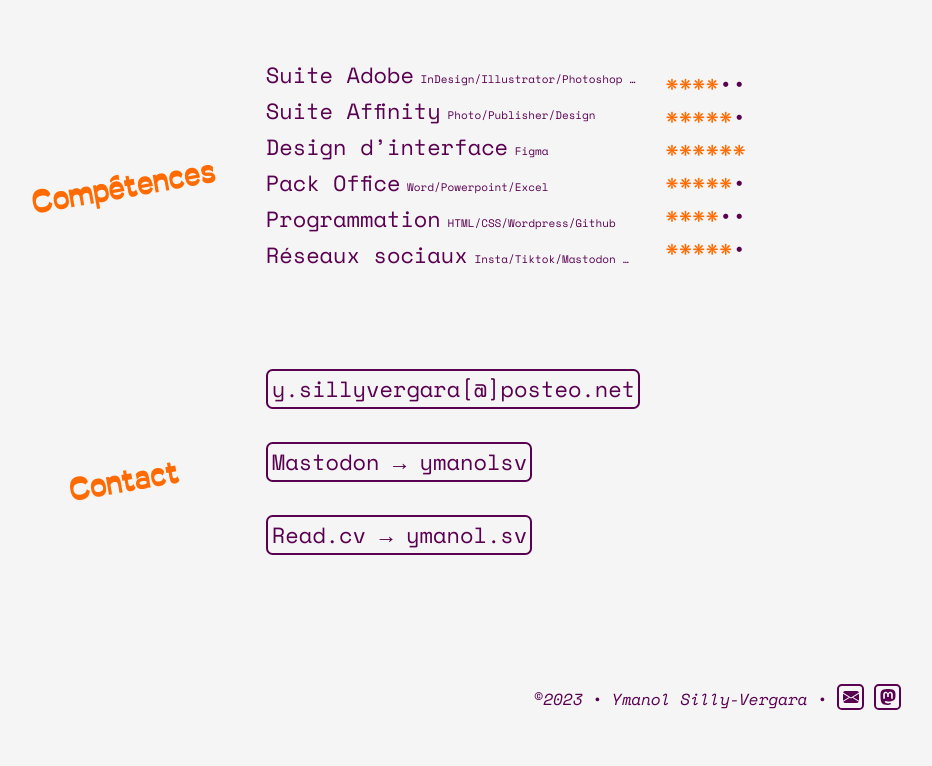
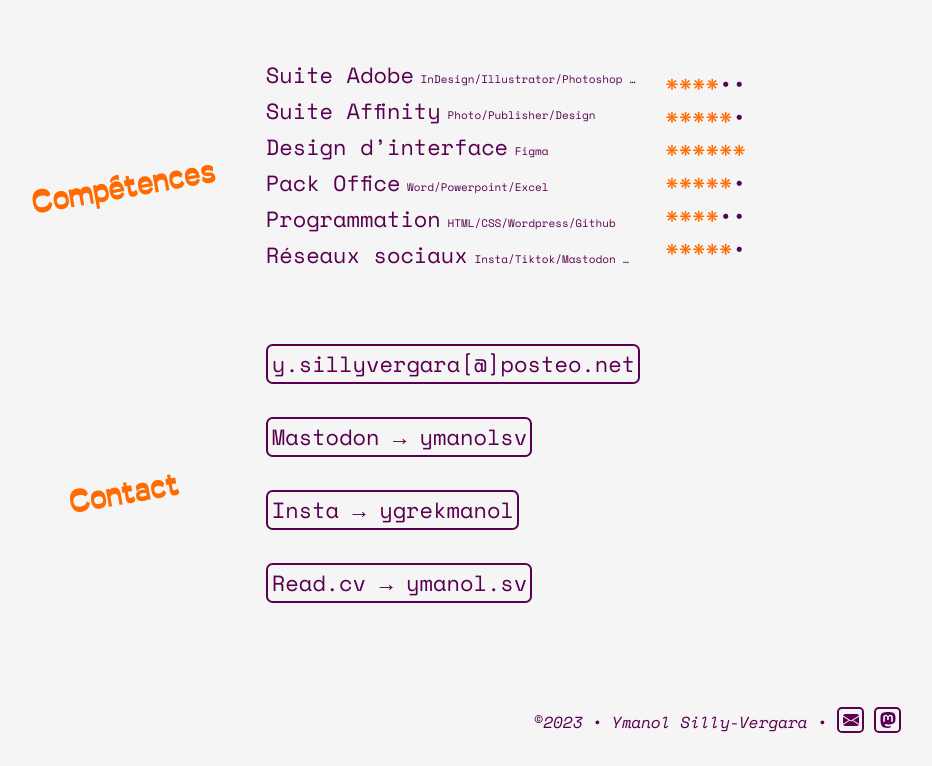
Before and after one commit to ym4n0L0/ymanolsillyvergara.fr, a plain HTML site: page informations/index.html in a window 1280 px wide. Shown: the part 696-1462 px from the top of the page, without its empty margins (187-1119 px from the left). Before the commit the page ends 1439 px from the top, so only its background shows below. Drawn offline with Linux system fonts and the light colour scheme.

Commit message:
add link insta

```diff
--- a/informations/index.html
+++ b/informations/index.html
@@ -68,7 +68,7 @@
 		<h2 class="titre">Contact</h2>
 		<div class="reseaux">
 			<a class="lien" href="mailto:y.sillyvergara@posteo.net" target="_blank">y.sillyvergara[@]posteo.net</a> <br><br>
-			<a class="lien" rel="me" href="https://mastodon.design/@ymanolsv" target="_blank" rel="noopener noreferrer">Mastodon → ymanolsv</a> <br><br>
+			<a class="lien" rel="me" href="https://mastodon.design/@ymanolsv" target="_blank" rel="noopener noreferrer">Mastodon → ymanolsv</a> <br><br>			<a class="lien" rel="me" href="https://instagram.com/ygrekmanol" target="_blank" rel="noopener noreferrer">Insta → ygrekmanol</a> <br><br>
 			<a class="lien" rel="me" href="https://read.cv/ymanol.sv" target="_blank" rel="noopener noreferrer">Read.cv → ymanol.sv</a>
 		</div>
 
```
